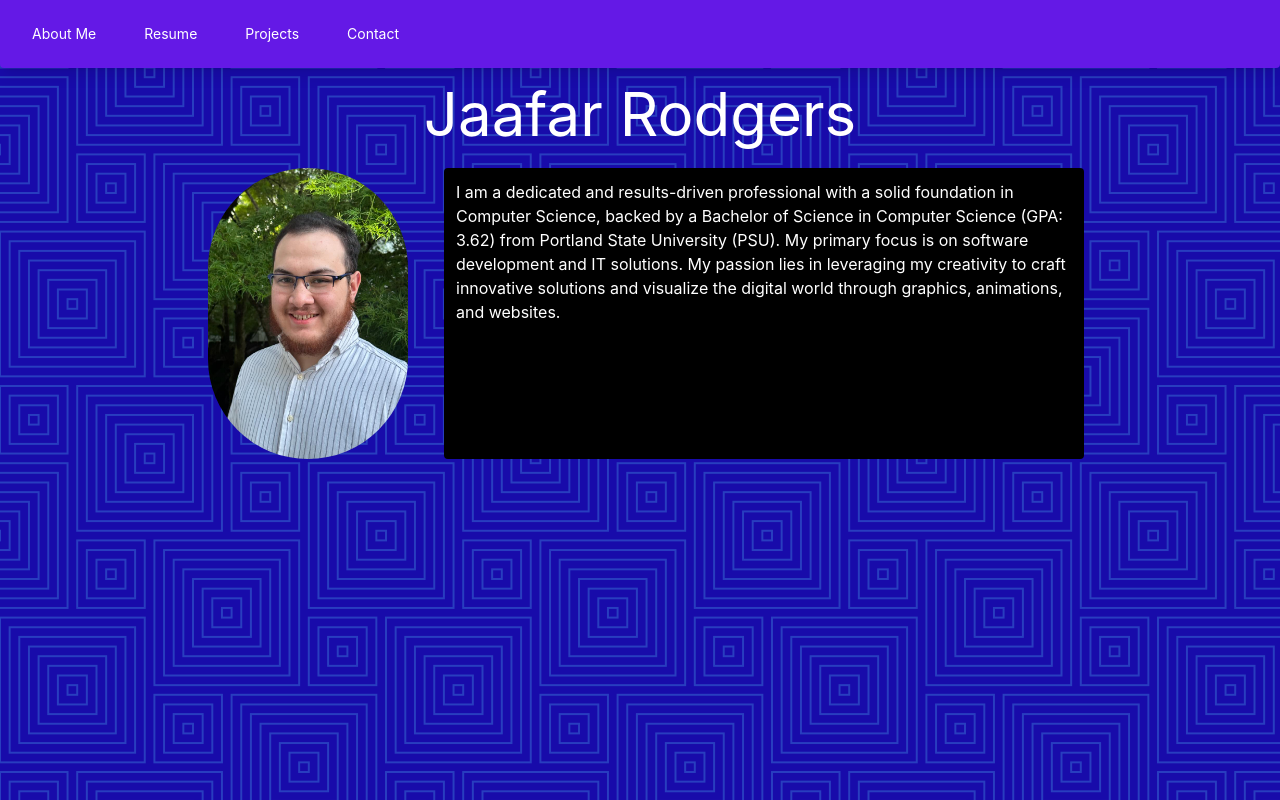
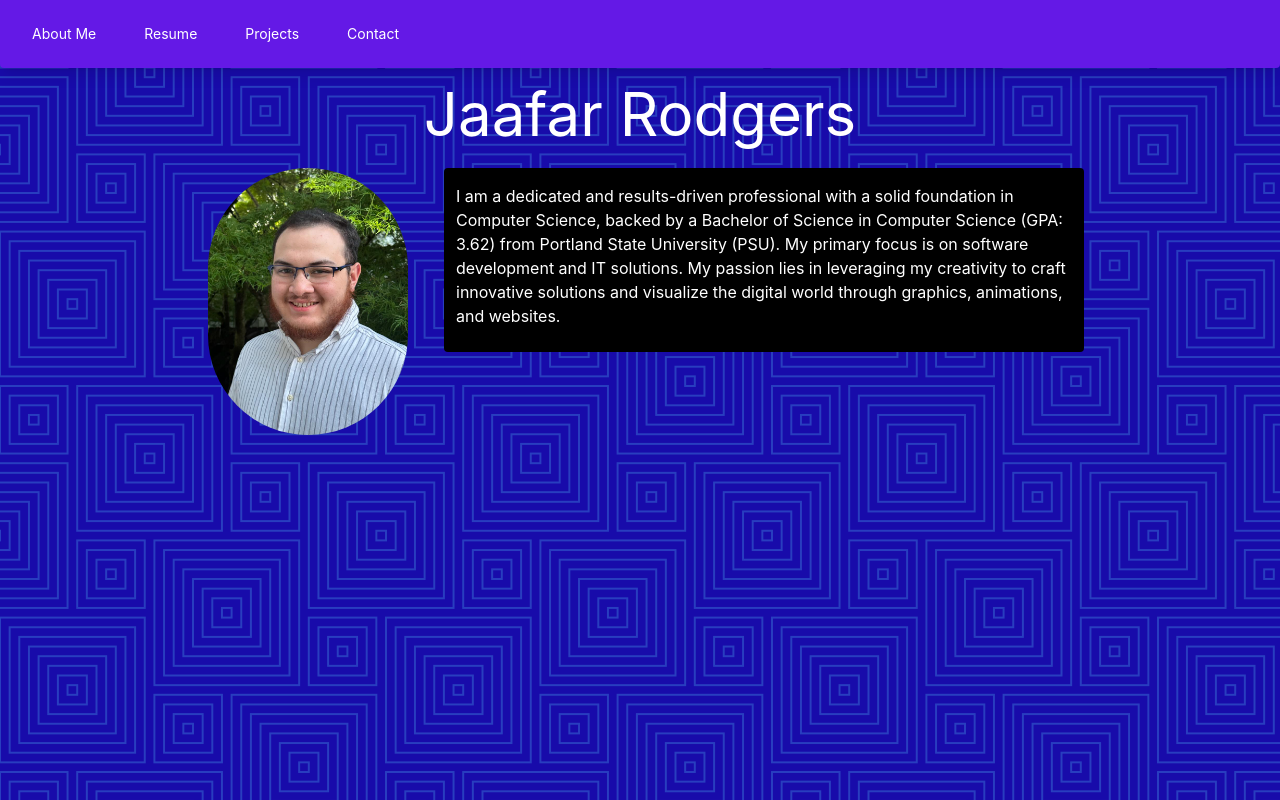
Before and after one commit to MrFiszbi1/Portfolio-Jaafar-Rodgers, a React (Vite) app in the folder vite-project/: page / in a window 1280 px wide. Built offline with nearby package versions, Linux system fonts and the light colour scheme.

Commit message:
Update Bio.tsx
Bio tag fixed

```diff
--- a/vite-project/src/components/Bio.tsx
+++ b/vite-project/src/components/Bio.tsx
@@ -1,12 +1,10 @@
 export function Bio() {
     return (
-        <div className="bg-black rounded overflow-auto w-3/4 md:w-1/2 h-full mx-3">
-            <p className="mx-3 mt-3">
-                I am a dedicated and results-driven professional with a solid foundation in Computer Science,
-                backed by a Bachelor of Science in Computer Science (GPA: 3.62) from Portland State University (PSU).
-                My primary focus is on software development and IT solutions. My passion lies in leveraging my creativity to craft innovative solutions
-                and visualize the digital world through graphics, animations, and websites.
-            </p>
-        </div>
+        <p className="bg-black rounded overflow-auto w-3/4 md:w-1/2 h-fit mx-3 px-3 pt-4 pb-6">
+            I am a dedicated and results-driven professional with a solid foundation in Computer Science,
+            backed by a Bachelor of Science in Computer Science (GPA: 3.62) from Portland State University (PSU).
+            My primary focus is on software development and IT solutions. My passion lies in leveraging my creativity to craft innovative solutions
+            and visualize the digital world through graphics, animations, and websites.
+        </p>
     )
 }
```
